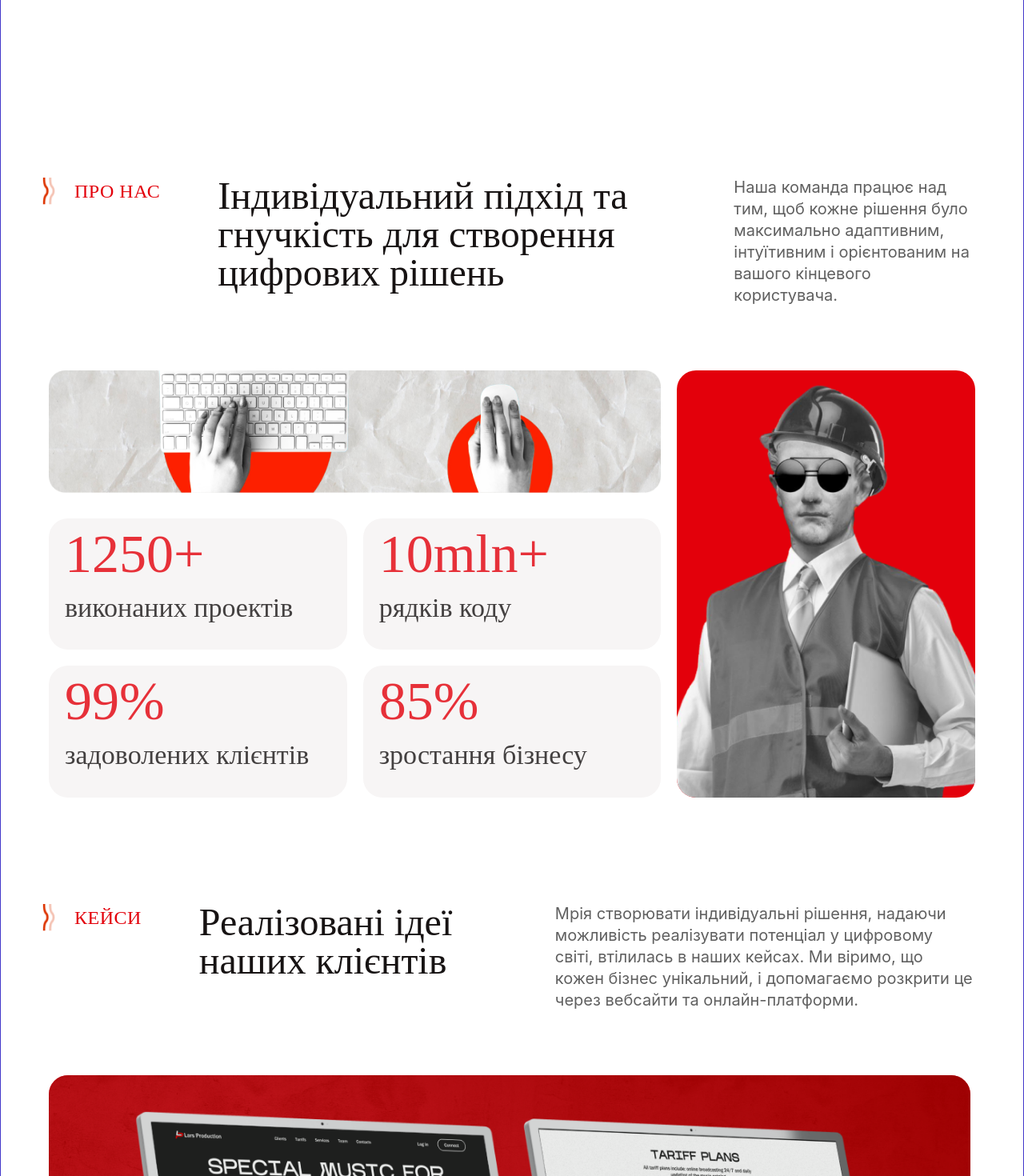
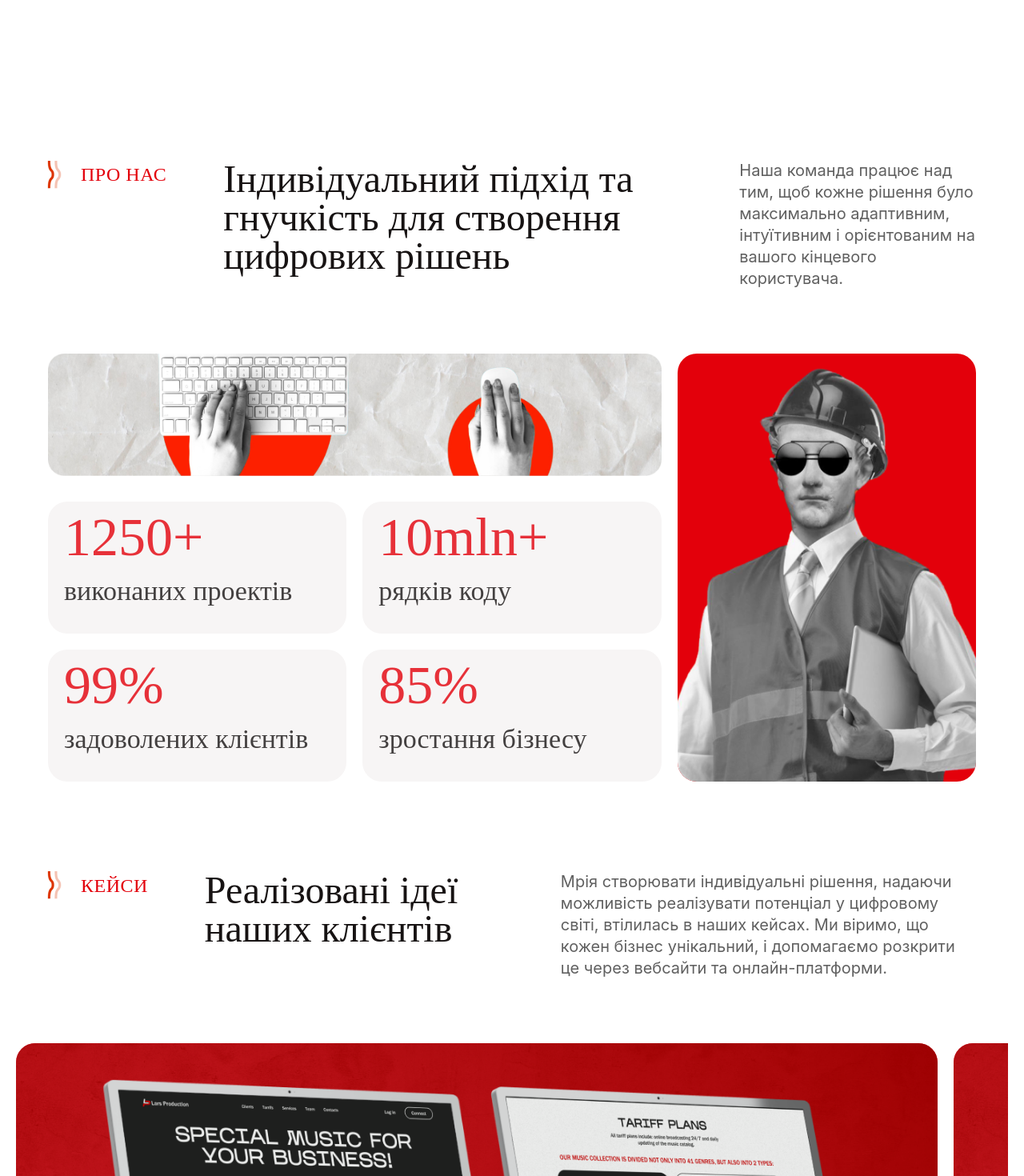
Before and after one commit to semklim/Property-House, a React (Vite) app: page / in a window 1280 px wide. Shown: the part 660-2130 px from the top of the page at 80% size. Built offline with nearby package versions, Linux system fonts and the light colour scheme; a web font is replaced by a local one.

Commit message:
fix: styles and semantic html

```diff
--- a/src/App.tsx
+++ b/src/App.tsx
@@ -9,14 +9,14 @@ function App() {
   const container = useRef(null);
 
   return (
-    <main ref={container} className="border-indigo-700 border">
-      <div className="wrapper p-5">
+    <div ref={container}>
+      <main className="wrapper p-5">
         <Hero />
-        <AboutUs />
+        <AboutUs className="px-10" />
         <Cases />
-      </div>
+      </main>
       <Footer />
-    </main>
+    </div>
   );
 }
 
--- a/src/components/UI/TextBlock/TextBlock.module.scss
+++ b/src/components/UI/TextBlock/TextBlock.module.scss
@@ -1,5 +1,6 @@
 .textBlock {
-  padding: 80px 0px;
+  padding-top: 80px;
+  padding-bottom: 80px;
   position: relative;
   display: flex;
   align-items: start;
@@ -18,10 +19,12 @@
   text-wrap: nowrap;
   text-transform: uppercase;
 
+  h2{
+    padding-left: 24px;
+  }
+
   img {
-    margin-right: 24px;
-    width: 16px;
-    height: 34px;
+    padding-left: 8px;
   }
 }
 
--- a/src/sections/AboutUs/AboutUs.module.scss
+++ b/src/sections/AboutUs/AboutUs.module.scss
@@ -1,4 +1,3 @@
 .aboutUs {
-  padding: 0 40px;
   position: relative;
 }
--- a/src/sections/Cases/Cases.module.scss
+++ b/src/sections/Cases/Cases.module.scss
@@ -1,9 +1,8 @@
 .cases {
-  padding: 0 40px;
   position: relative;
+  padding-bottom: 34px;
   overflow-y: hidden;
   overflow-x: auto;
-
 }
 
 .slider {
--- a/src/sections/Cases/Cases.tsx
+++ b/src/sections/Cases/Cases.tsx
@@ -14,6 +14,7 @@ export default function Cases(props: CasesProps) {
   return (
     <section className={cn(cl.cases, {}, [className])} {...otherProps}>
       <TextBlock
+        className="px-10"
         classNameSlogan="flex-[1_0_365px]"
         name="кейси"
         slogan="Реалізовані ідеї наших клієнтів"
```
